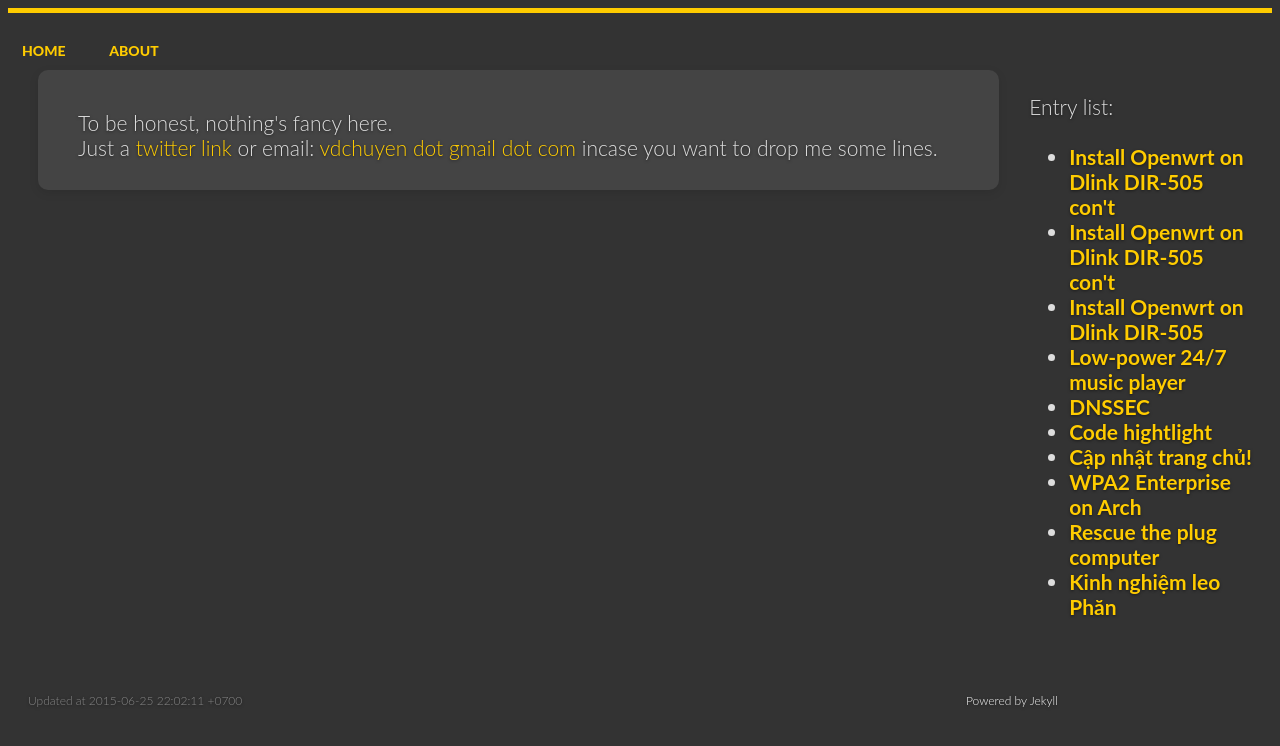
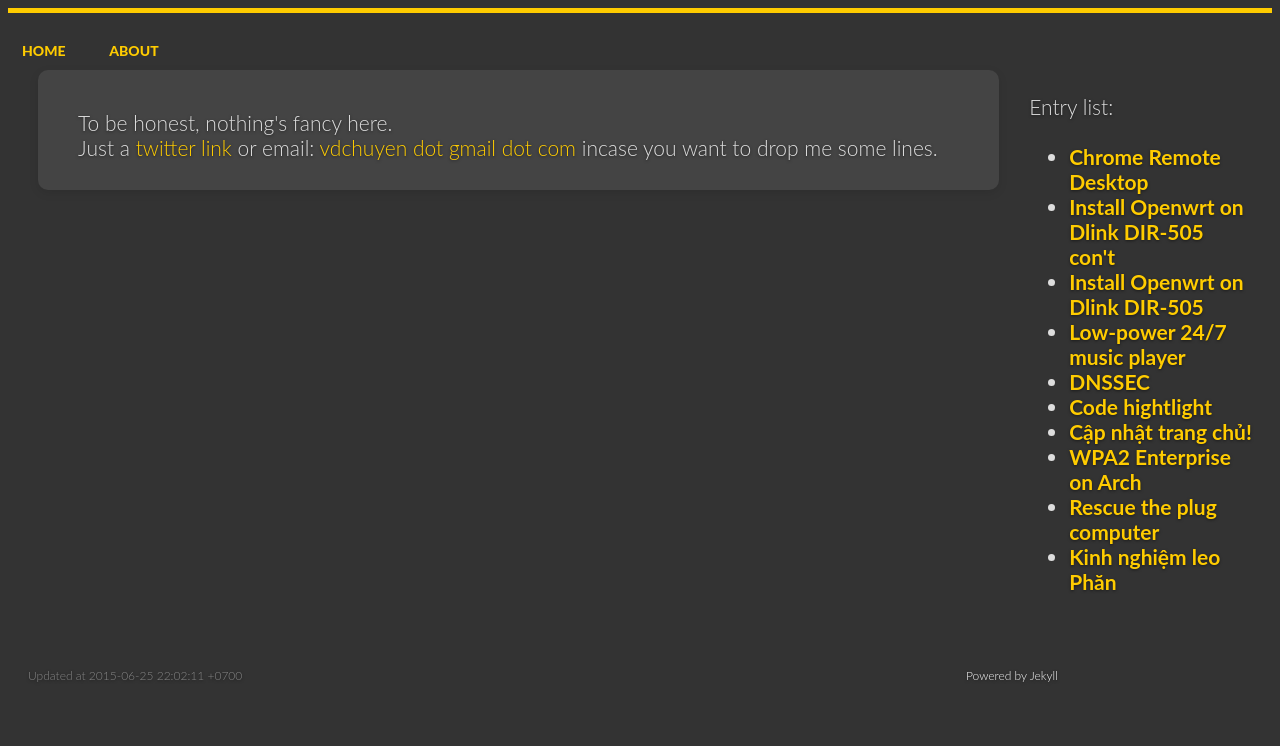
Before and after one commit to vdchuyen/chuyen-vn, a Jekyll site: the page built from about/index.html, in a window 1280 px wide. Shown: the top 746 px of the page. Built offline with Jekyll 4.4.1, drawn with Linux system fonts in a browser that asks for light colours.

Commit message:
update layout

```diff
--- a/_config.yml
+++ b/_config.yml
@@ -4,7 +4,7 @@
 layouts:     ./_layouts
 include:     ['.htaccess']
 exclude:     []
-keep_files:  ['.git','.svn']
+keep_files:  ['.git','.svn','_site']
 timezone:    Asia/Ho_Chi_Minh
 encoding:    utf-8
 
--- a/_posts/2015-06-25-chrome-remote-desktop.md
+++ b/_posts/2015-06-25-chrome-remote-desktop.md
@@ -1,7 +1,7 @@
 ---
 layout: post
-title:  "Install Openwrt on Dlink DIR-505 con't"
-date:   2015-05-17 15:15:15
+title:  "Chrome Remote Desktop"
+date:   2015-06-25 21:57:48
 categories: blog
 ---
 
@@ -23,4 +23,4 @@
 
 Once it can connect you can use your mobile to remote control the host.
 
-![Screenshot](https://drive.google.com/file/d/0B54aL4Gooo85WkhuNWdWYjFoTjA/view?usp=sharing  "Connect")
+![Screenshot](https://lh4.googleusercontent.com/zSqKR3oAObwAoRdIYz7JZLlfTmWvW0aTwPmIOcz5PPPME_pSJdLIBq0OPVfDc-YGQx-_r_fqW0qBN3o=w1256-h587-rw  "Connect")
```
